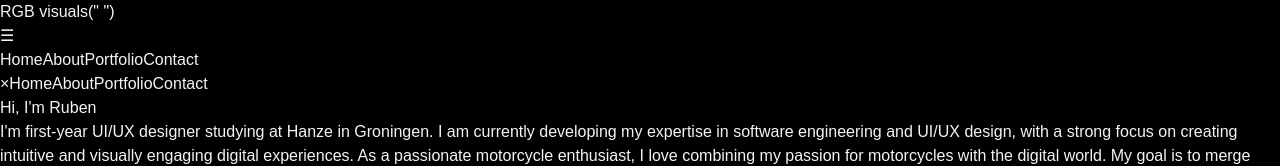
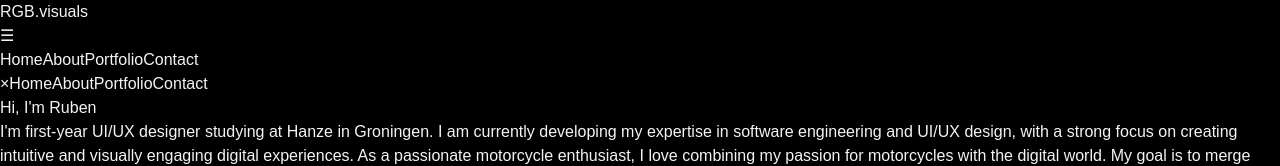
Before and after one commit to NymPhixy/Reacttomyportfolio2025, a React (Vite) app: page / in a window 1280 px wide. Shown: the top 166 px of the page. Built offline with nearby package versions, Linux system fonts and the light colour scheme.

Commit message:
kleurjes aanpassen
colors navbar

```diff
--- a/src/components/section/Navbar.jsx
+++ b/src/components/section/Navbar.jsx
@@ -9,8 +9,8 @@ export const Navbar = ({menuOpen, setMenuOpen}) => {
     <nav className="fixed top-0 w-full z-40 bg-[rgba(10,10,10,0.8)] backdrop-blur-lg border-b border-white/10 shadow-lg">
       <div className="max-w-5xl mx-auto px-4">
         <div className="flex justify-between items-center h-16">
-          <a href="#Home" className="font-mono text-xl font-bold text-white">
-            RGB <span className="text-blue-500"></span>visuals(" ")
+          <a href="#Home" className="font-mono text-xl font-bold  bg-gradient-to-r text-transparent from-purple-700 to-pink-400 bg-clip-text leading-right">
+            RGB<span className=" bg-gradient-to-r text-transparent from-purple-700 to-pink-400 bg-clip-text leading-right">.</span>visuals
           </a>
         </div>
 
```
